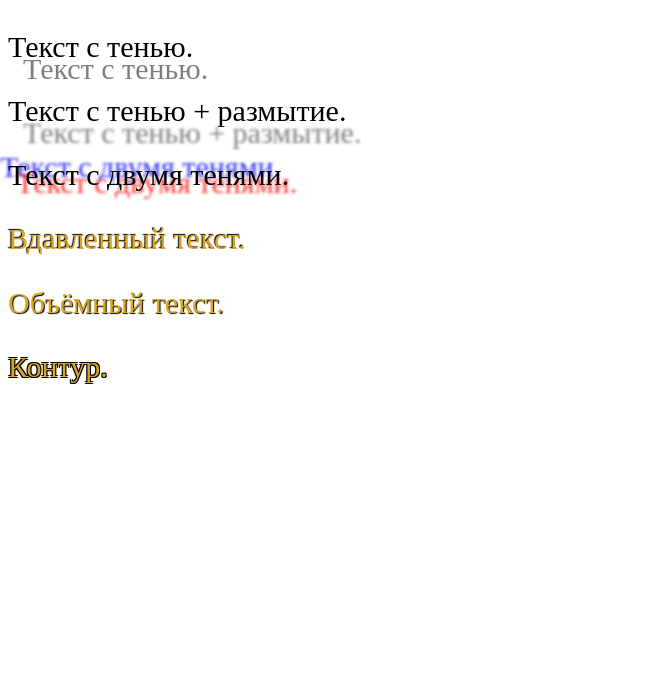
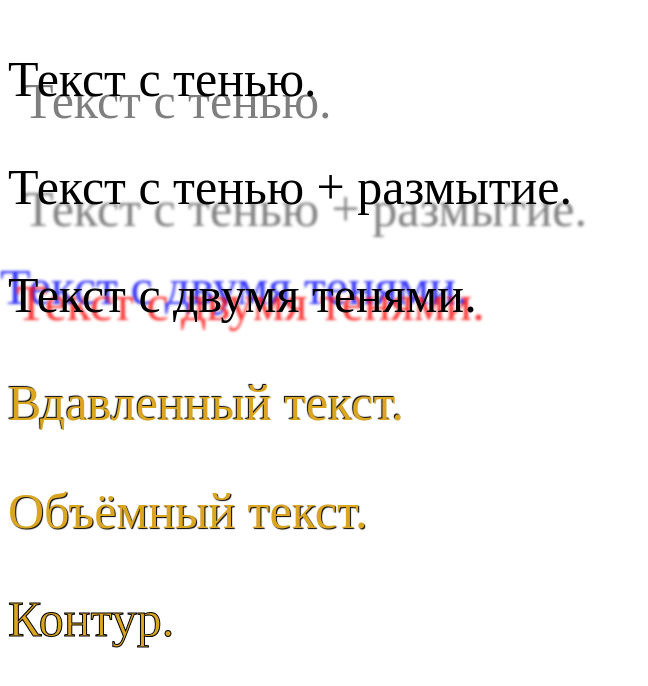
Before and after one commit to E1onMaks/Labs-web, a plain HTML site: page lab4/task6/index6.html in a window 1280 px wide. Shown: the whole page, without its empty margins (0-648 px from the left). Drawn offline with Linux system fonts and the light colour scheme.

Commit message:
Reworked text stroke

```diff
--- a/lab4/task6/style6.css
+++ b/lab4/task6/style6.css
@@ -1,5 +1,5 @@
 p {
-    font-size: 30px;
+    font-size: 50px;
 }
 
 #shadow {
@@ -26,5 +26,5 @@ p {
 
 #circuit {
     color: goldenrod;
-    text-shadow: 1px 1px black, 1px -1px black, -1px 1px black, -1px -1px black;
+    -webkit-text-stroke: 1px black;
 }
```
